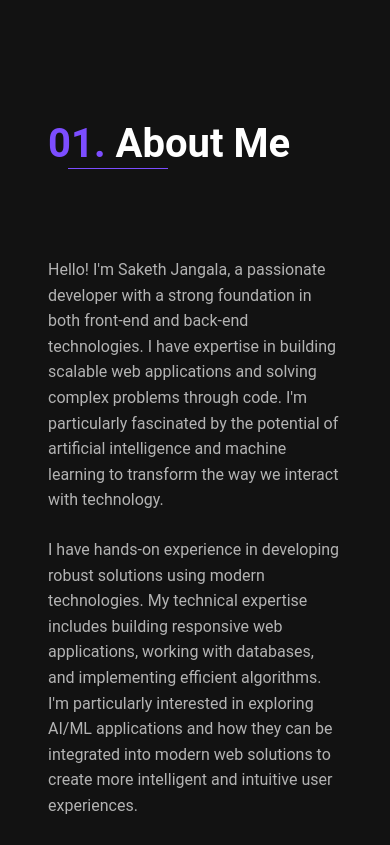
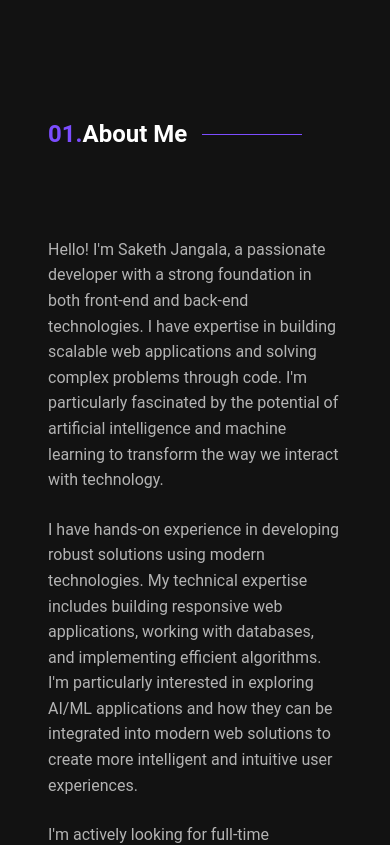
Before and after one commit to saketh-005/portfolio, a React (Create React App) app: page / in a window 390 px wide. Shown: the part 900-1745 px from the top of the page. Built offline with nearby package versions, Linux system fonts and the light colour scheme.

Commit message:
Standardize section headings across all components
- Consistent font sizes (2.5rem on desktop, 1.5rem on mobile)
- Improved mobile spacing and alignment
- Removed underlines on mobile for better readability
- Updated About and Education components to match the new styling

```diff
--- a/src/components/About/About.tsx
+++ b/src/components/About/About.tsx
@@ -50,15 +50,27 @@ const About = () => {
               whiteSpace: 'nowrap',
               marginRight: '1.5rem',
               color: theme.palette.text.primary,
+              display: 'flex',
+              alignItems: 'center',
+              fontSize: '2.5rem',
+              [theme.breakpoints.down('sm')]: {
+                fontSize: '1.5rem',
+                marginRight: '1rem',
+                flexWrap: 'wrap',
+                '&:after': {
+                  content: 'none',
+                },
+              },
               '&:after': {
                 content: '""',
                 display: 'block',
-                width: '300px',
+                width: '200px',
                 height: '1px',
+                backgroundColor: theme.palette.primary.main,
                 marginLeft: '20px',
-                backgroundColor: theme.palette.primary.main,
-                [theme.breakpoints.down('sm')]: {
+                [theme.breakpoints.down('md')]: {
                   width: '100px',
+                  marginLeft: '15px',
                 },
               },
             }}
--- a/src/components/Education/Education.tsx
+++ b/src/components/Education/Education.tsx
@@ -91,15 +91,27 @@ const Education = () => {
                   whiteSpace: 'nowrap',
                   marginRight: '1.5rem',
                   color: theme.palette.text.primary,
+                  display: 'flex',
+                  alignItems: 'center',
+                  fontSize: '2.5rem',
+                  [theme.breakpoints.down('sm')]: {
+                    fontSize: '1.5rem',
+                    marginRight: '1rem',
+                    flexWrap: 'wrap',
+                    '&:after': {
+                      content: 'none',
+                    },
+                  },
                   '&:after': {
                     content: '""',
                     display: 'block',
-                    width: '300px',
+                    width: '200px',
                     height: '1px',
+                    backgroundColor: theme.palette.primary.main,
                     marginLeft: '20px',
-                    backgroundColor: theme.palette.primary.main,
-                    [theme.breakpoints.down('sm')]: {
+                    [theme.breakpoints.down('md')]: {
                       width: '100px',
+                      marginLeft: '15px',
                     },
                   },
                 }}
```
